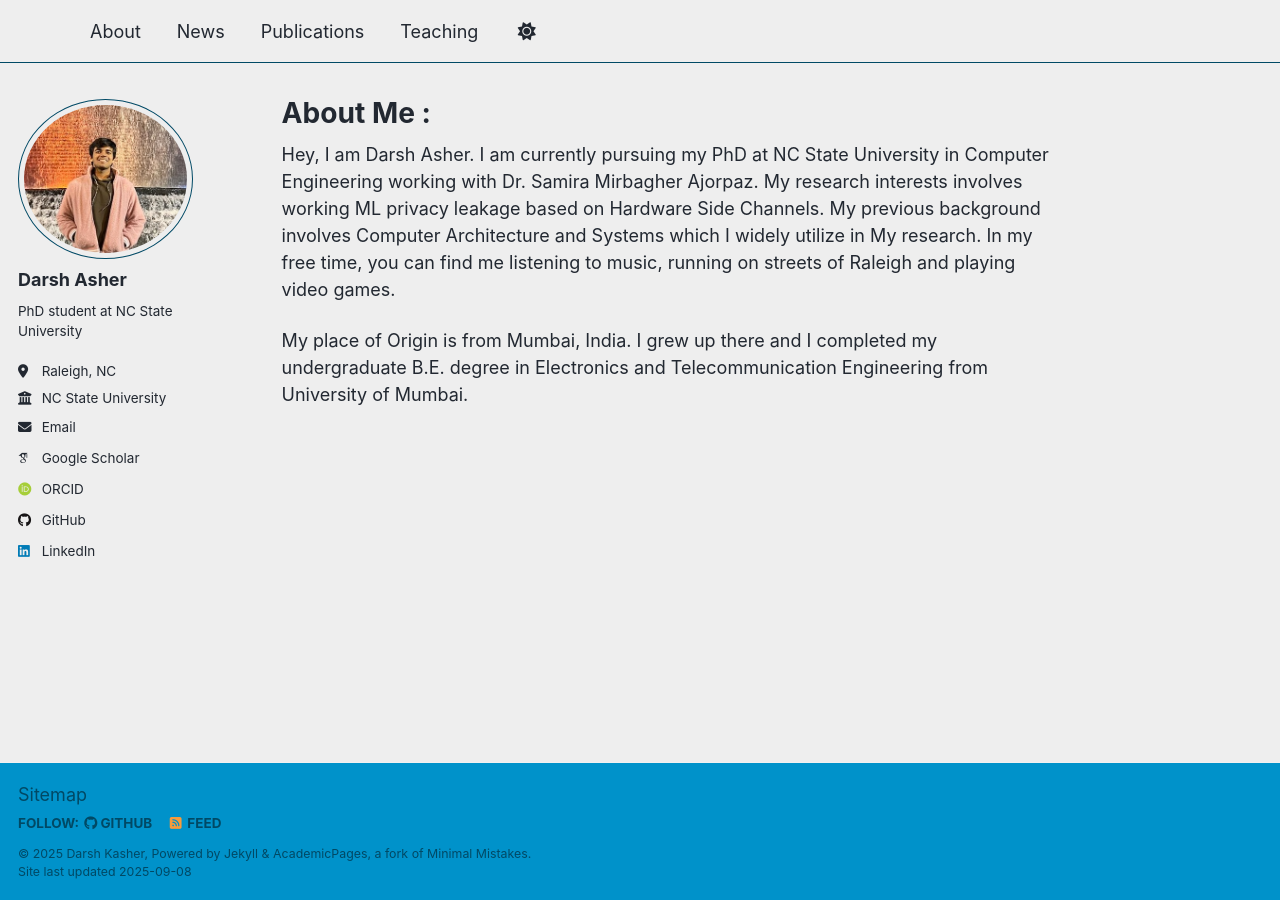
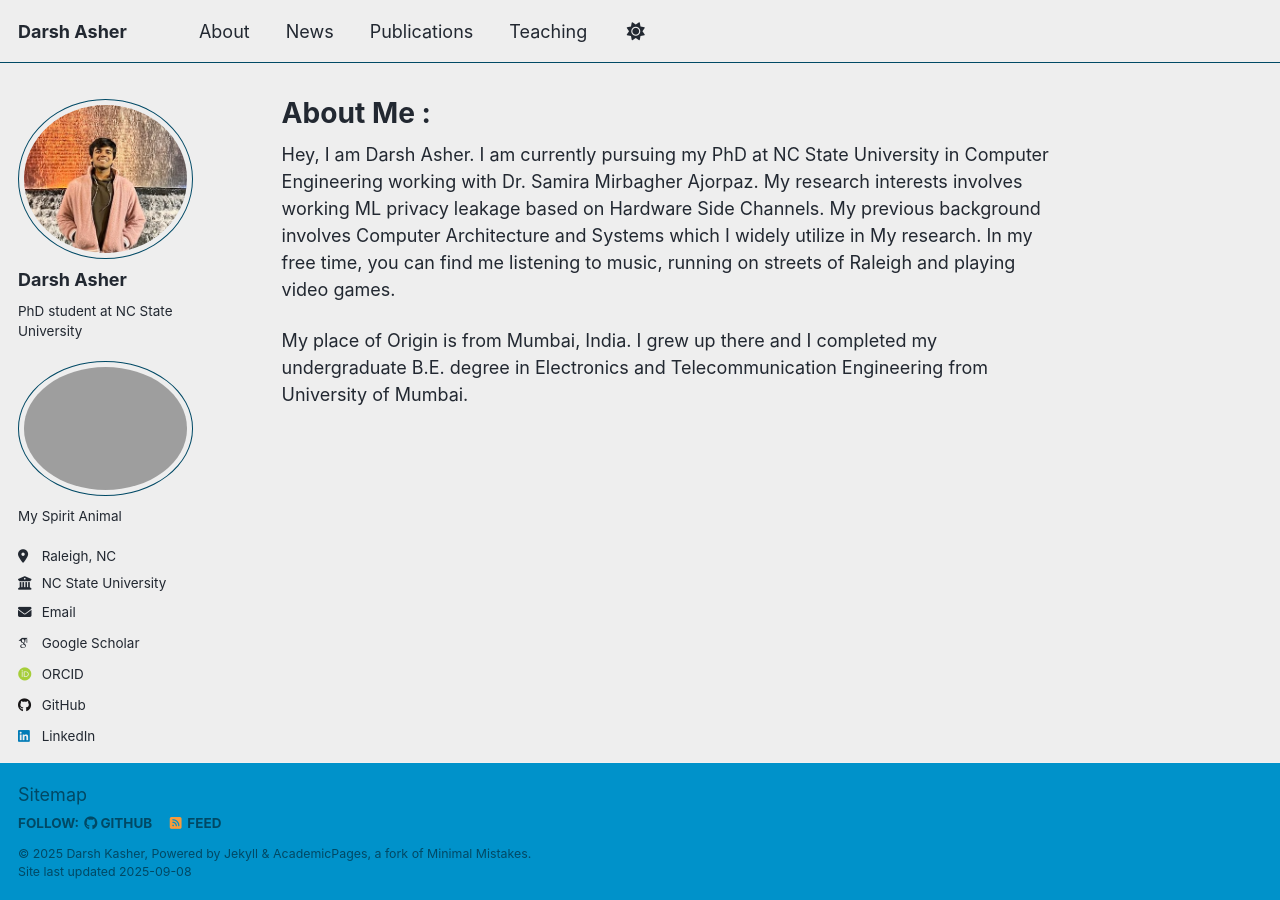
Before and after one commit to darsh612/darsh612.github.io, a Jekyll site: the page built from _pages/about.md, in a window 1280 px wide. Built offline with Jekyll 4.4.1, drawn with Linux system fonts in a browser that asks for light colours; some web fonts are replaced; a script that is not in the unit is left out.

Commit message:
Spirit Animal added

```diff
--- a/_config.yml
+++ b/_config.yml
@@ -9,7 +9,7 @@
 # Basic Site Settings
 locale                   : "en-US"
 site_theme               : "air" # Currently available options are "default", "air"
-title                    : ""
+title                    : "Darsh Asher"
 title_separator          : "-"
 name                     : &name "Darsh Kasher"
 description              : &description "A personal website for Darsh Kasher."
@@ -61,6 +61,8 @@ author:
   xing             : # Username
   youtube          : # Username
   zhihu            : # Username
+  spirit_animal_image: "rigby_cat.gif"
+  spirit_animal_text: "My Spirit Animal"
 
 # Publication Category - The following the list of publication categories and their headings
 publication_category:
--- a/_includes/author-profile.html
+++ b/_includes/author-profile.html
@@ -23,6 +23,19 @@
   <div class="author__urls-wrapper">
     <button class="btn btn--inverse">Follow</button>
     <ul class="author__urls social-icons">
+      <!-- Spirit Animal Image -->
+      {% if author.spirit_animal_image %}
+        <div class="author__avatar">
+          {% if author.spirit_animal_image contains "://" %}
+            <img src="{{ author.spirit_animal_image }}" alt="{{ author.spirit_animal_text | default: 'Spirit Animal' }}" />
+          {% else %}
+            <img src="{{ author.spirit_animal_image | prepend: '/images/' | prepend: base_path }}" class="author__avatar" alt="{{ author.spirit_animal_text | default: 'Spirit Animal' }}" />
+          {% endif %}
+          {% if author.spirit_animal_text %}
+            <p class="author__bio">{{ author.spirit_animal_text }}</p>
+          {% endif %}
+        </div>
+      {% endif %}
       <!-- Font Awesome icons / Biographic information  -->
       {% if author.location %}
         <li class="author__desktop"><i class="fas fa-fw fa-location-dot icon-pad-right" aria-hidden="true"></i>{{ author.location }}</li>
```
